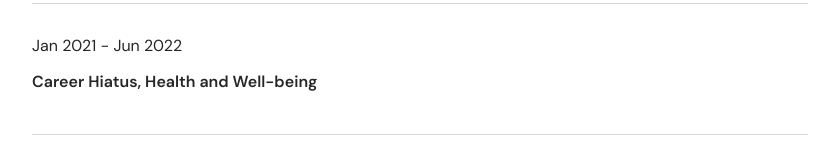
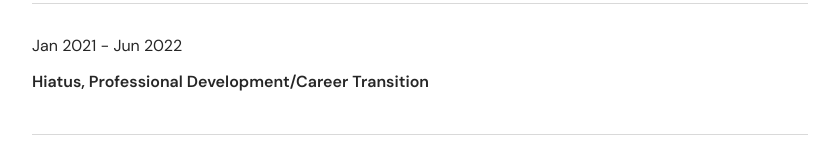
Before and after one commit to Dagyei2/Personal-Brand-Landing-Page, a website: page index.html in a window 1280 px wide. Shown: the part 619-779 px from the top of the page, without its empty margins (220-1059 px from the left). Drawn offline with nearby package versions, Linux system fonts and the light colour scheme.

Commit message:
Update index.html

```diff
--- a/index.html
+++ b/index.html
@@ -45,7 +45,7 @@
             </section>
             <section class="experience-container">
                 <h6 class="experience-date">Jan 2021 - Jun 2022</h6>
-                <h6>Career Hiatus, Health and Well-being</h6>
+                <h6>Hiatus, Professional Development/Career Transition</h6>
             </section>
             <section class="experience-container">
                 <h6 class="experience-date">May 2018 - Jan 2021</h6>
```
